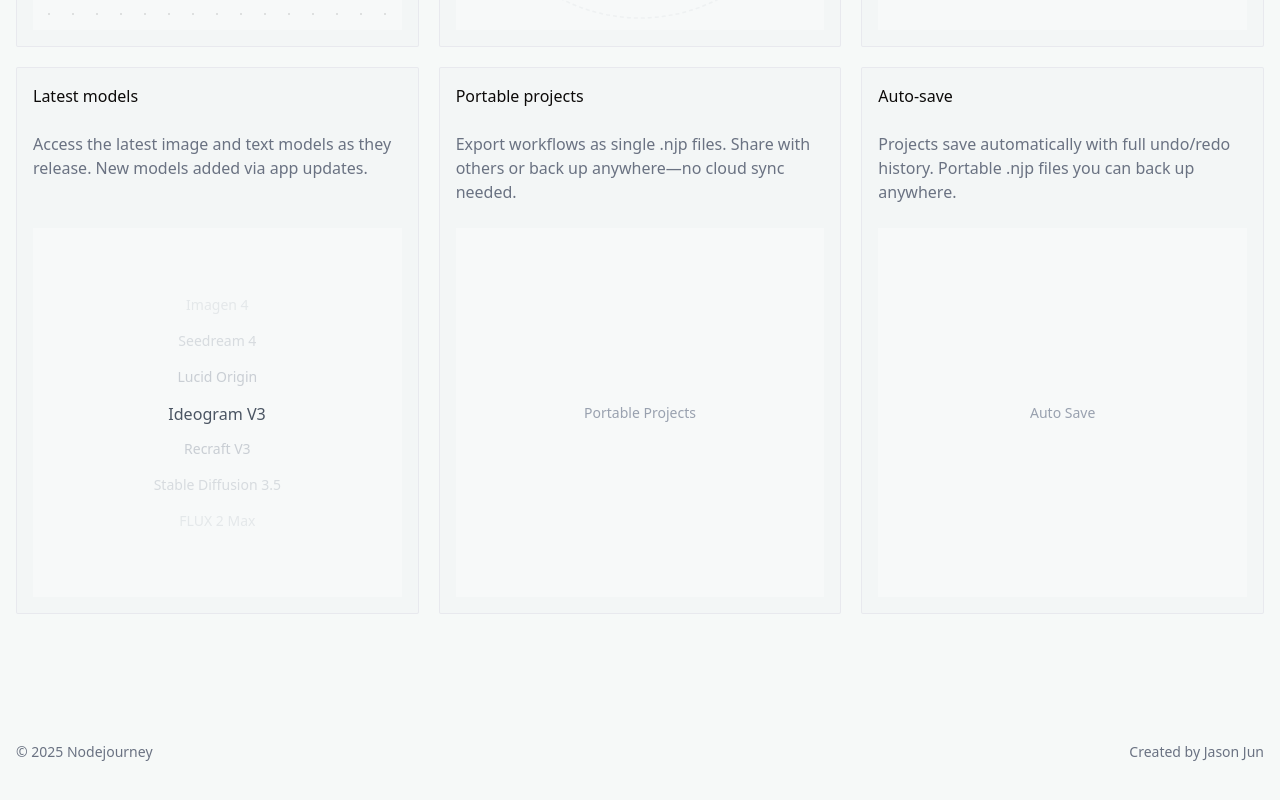
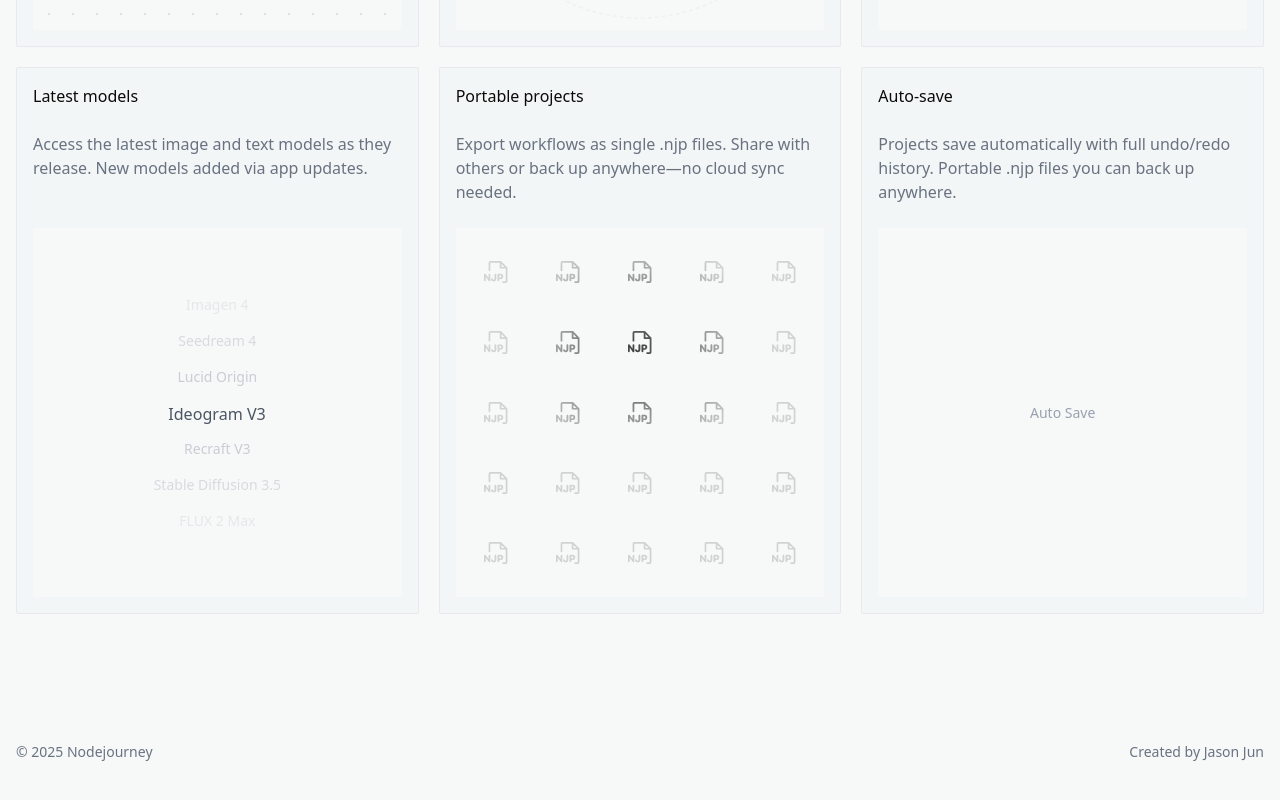
Before and after one commit to htjun/nodejourney-web, a Next.js app: page / in a window 1280 px wide. Shown: the part 2328-3128 px from the top of the page. Built offline with nearby package versions, Linux system fonts and the light colour scheme; no server answers.

Commit message:
Add portable projects visual with wandering spotlight effect

```diff
--- a/components/feature-visuals/portable-projects.tsx
+++ b/components/feature-visuals/portable-projects.tsx
@@ -1,7 +1,88 @@
+'use client'
+
+import Image from 'next/image'
+import { useEffect, useState } from 'react'
+
+// Grid settings
+const GRID_SIZE = 5
+const ICON_SIZE = 24
+const GRID_GAP = 12 // Tailwind gap-12 = 3rem
+
+// Mask settings
+const MASK_RADIUS = 120
+const BASE_OPACITY = 0.15
+const HIGHLIGHT_OPACITY = 0.7
+
+// Animation settings
+const ANIMATION_SPEED = 0.01
+const WANDER_RANGE_X = 20
+const WANDER_RANGE_Y = 20
+const SECONDARY_RANGE_X = 10
+const SECONDARY_RANGE_Y = 10
+const FREQUENCY_X1 = 1
+const FREQUENCY_X2 = 0.7
+const FREQUENCY_Y1 = 0.8
+const FREQUENCY_Y2 = 1.3
+
 export function PortableProjects() {
+  const [position, setPosition] = useState({ x: 50, y: 50 })
+
+  useEffect(() => {
+    let animationId: number
+    let time = 0
+
+    const animate = () => {
+      time += ANIMATION_SPEED
+      const x =
+        50 +
+        Math.sin(time * FREQUENCY_X1) * WANDER_RANGE_X +
+        Math.sin(time * FREQUENCY_X2) * SECONDARY_RANGE_X
+      const y =
+        50 +
+        Math.cos(time * FREQUENCY_Y1) * WANDER_RANGE_Y +
+        Math.cos(time * FREQUENCY_Y2) * SECONDARY_RANGE_Y
+      setPosition({ x, y })
+      animationId = requestAnimationFrame(animate)
+    }
+
+    animationId = requestAnimationFrame(animate)
+    return () => cancelAnimationFrame(animationId)
+  }, [])
+
+  const grid = (
+    <div
+      className="grid"
+      style={{
+        gridTemplateColumns: `repeat(${GRID_SIZE}, 1fr)`,
+        gap: `${GRID_GAP * 0.25}rem`,
+      }}
+    >
+      {Array.from({ length: GRID_SIZE * GRID_SIZE }).map((_, i) => (
+        <Image key={i} src="/images/njp-icon.svg" alt="" width={ICON_SIZE} height={ICON_SIZE} />
+      ))}
+    </div>
+  )
+
+  const maskGradient = `radial-gradient(circle ${MASK_RADIUS}px at ${position.x}% ${position.y}%, black 0%, transparent 100%)`
+
   return (
-    <div className="aspect-square rounded-xs flex items-center justify-center">
-      <span className="text-gray-400 text-sm">Portable Projects</span>
+    <div className="aspect-square rounded-xs flex items-center justify-center overflow-hidden">
+      <div className="relative">
+        {/* Base layer - faded */}
+        <div style={{ opacity: BASE_OPACITY }}>{grid}</div>
+
+        {/* Top layer - with circular mask that moves */}
+        <div
+          className="absolute inset-0"
+          style={{
+            opacity: HIGHLIGHT_OPACITY,
+            maskImage: maskGradient,
+            WebkitMaskImage: maskGradient,
+          }}
+        >
+          {grid}
+        </div>
+      </div>
     </div>
   )
 }
```
Also changed, not shown: public/images/njp-icon.svg (added).
